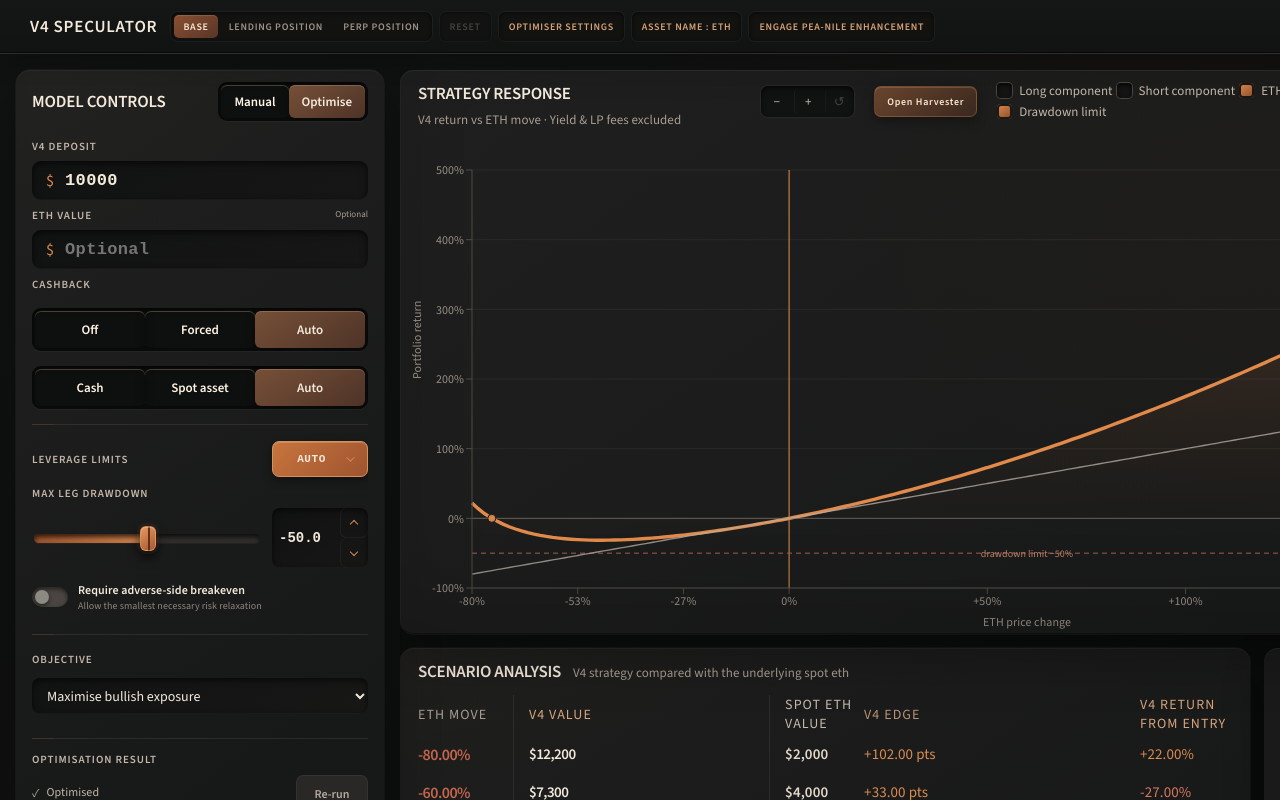
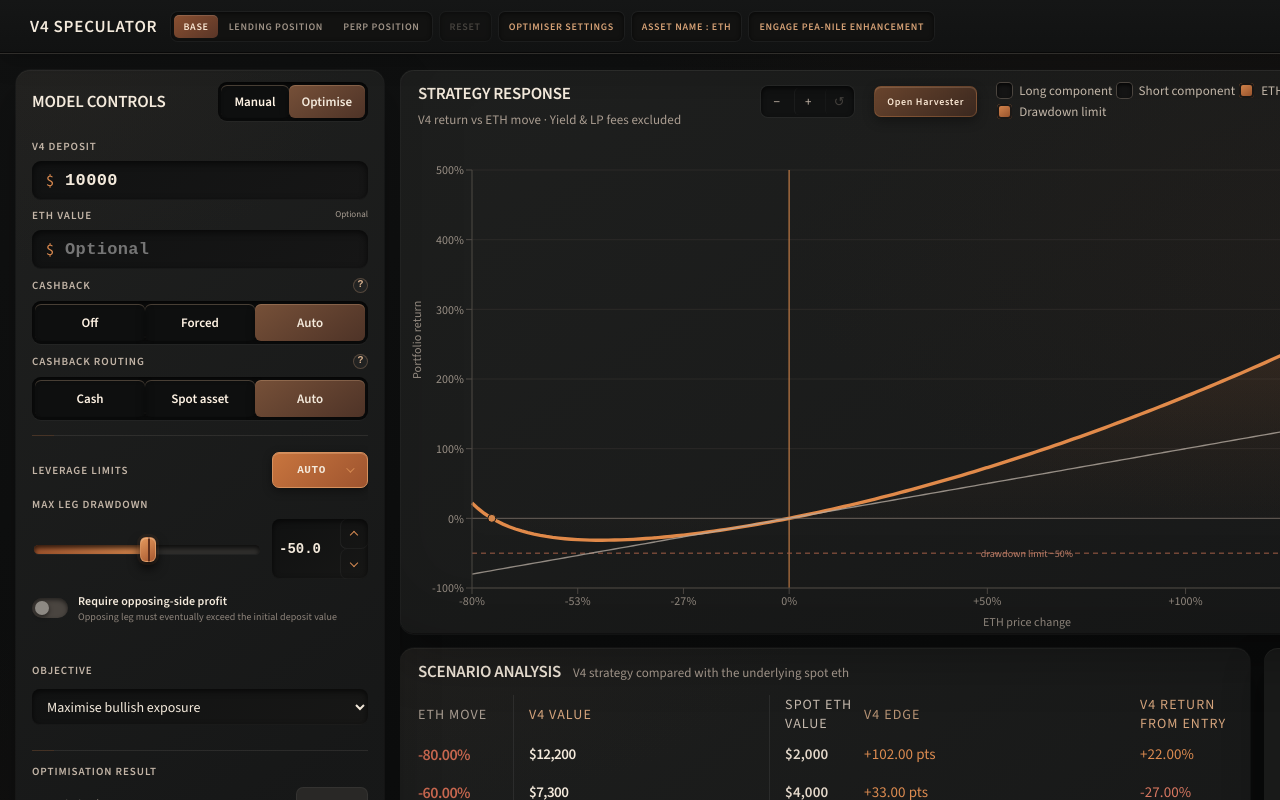
Before and after one commit to Scuttl-E/v4-speculator-calculator, a React (Vite) app: page / in a window 1280 px wide. Shown: the top 800 px of the page. Built offline with nearby package versions, Linux system fonts and the light colour scheme.

Commit message:
Improve cashback controls and update harvester defaults

```diff
--- a/package.json
+++ b/package.json
@@ -1,6 +1,6 @@
 {
   "name": "v4-speculator-calculator",
-  "version": "1.3.2",
+  "version": "1.3.3",
   "description": "Independent, unofficial Peapods Finance V4 price-model desktop calculator.",
   "license": "MIT",
   "private": true,
--- a/src/App.tsx
+++ b/src/App.tsx
@@ -243,6 +243,16 @@ function ObjectiveAnalysisBlock({ analysis }: { analysis: ObjectiveAnalysis }) {
 }
 
 const routingLabel = (routing: CashbackMode) => routing === "cash" ? "Cash" : "Spot asset";
+
+function CashbackControlLabel({ label, help, className = "" }: { label: string; help: string; className?: string }) {
+  return <div className={`section-label cashback-control-label ${className}`.trim()}>
+    <b>{label}</b>
+    <button type="button" className="cashback-control-help" aria-label={`${label} help: ${help}`}>
+      ?
+      <span role="tooltip">{help}</span>
+    </button>
+  </div>;
+}
 
 function ProductRoutingDecisionBlock({ decision }: { decision: ProductRoutingDecision }) {
   const selectedAdvantagePoints = decision.selected.targetReturn - decision.alternative.targetReturn;
@@ -2260,7 +2270,7 @@ export default function App() {
                 </div>
               </label>
               <label className="field-label">LIQUIDATION LTV
-                <div className="deposit-input">
+                <div className="deposit-input liquidation-ltv-input">
                   <NumericInput min={1} max={99} step="1" value={liquidationLtv} onValueChange={(value) => setLiquidationLtv(Math.min(99, Math.max(1, value)))} />
                   <span>%</span>
                 </div>
@@ -2306,7 +2316,12 @@ export default function App() {
               </section>
             </>}
             <section className="compact-control cashback-degen-control">
-              <div className="section-label"><b>CASHBACK</b></div>
+              <CashbackControlLabel
+                label={mode === "manual" ? "CASHBACK ROUTING" : "CASHBACK"}
+                help={mode === "manual"
+                  ? "Choose how Cashback is held. Cash keeps it uninvested, while Spot asset converts it to spot exposure."
+                  : "Controls whether Cashback is excluded, required, or left for the optimizer to decide."}
+              />
               {mode === "manual" ? <div className="segments wide cashback-segments">
                 <button className={manualConfig.cashbackMode === "cash" ? "on" : ""} onClick={() => update("cashbackMode", "cash")}>Cash</button>
                 <button className={manualConfig.cashbackMode === "spot" ? "on" : ""} onClick={() => update("cashbackMode", "spot")}>Spot asset</button>
@@ -2316,6 +2331,11 @@ export default function App() {
                   <button className={cashbackPolicy === "forced" ? "on" : ""} onClick={() => setCashbackPolicy("forced")}>Forced</button>
                   <button className={cashbackPolicy === "auto" ? "on" : ""} onClick={() => setCashbackPolicy("auto")}>Auto</button>
                 </div>
+                <CashbackControlLabel
+                  className="cashback-routing-label"
+                  label="CASHBACK ROUTING"
+                  help="Choose how Cashback is held. Cash keeps it uninvested, Spot asset converts it to spot exposure, and Auto lets the optimizer choose."
+                />
                 <div className={`segments wide cashback-segments ${cashbackPolicy === "off" ? "cashout-disabled" : ""}`}>
                   <button className={cashbackRouting === "cash" ? "on" : ""} disabled={cashbackPolicy === "off"} onClick={() => setCashbackRouting("cash")}>Cash</button>
                   <button className={cashbackRouting === "spot" ? "on" : ""} disabled={cashbackPolicy === "off"} onClick={() => setCashbackRouting("spot")}>Spot asset</button>
@@ -2578,8 +2598,8 @@ export default function App() {
                   />
                   <span />
                   <div>
-                    Require adverse-side breakeven
-                    <small>Allow the smallest necessary risk relaxation</small>
+                    Require opposing-side profit
+                    <small>Opposing leg must eventually exceed the initial deposit value</small>
                   </div>
                 </label>
                 {requireBreakeven && (
--- a/src/components/HarvesterOverlay.tsx
+++ b/src/components/HarvesterOverlay.tsx
@@ -246,7 +246,7 @@ export function HarvesterOverlay({ snapshot, onClose }: HarvesterOverlayProps) {
     intervalPercent: 100,
     firstCheckpointPercent: null,
     pointCount: 4,
-    defaultHarvestPercent: 100,
+    defaultHarvestPercent: 50,
   }, {
     direction: "short",
     withdrawalSource: "proportional",
@@ -255,7 +255,7 @@ export function HarvesterOverlay({ snapshot, onClose }: HarvesterOverlayProps) {
     intervalPercent: 20,
     firstCheckpointPercent: null,
     pointCount: 3,
-    defaultHarvestPercent: 100,
+    defaultHarvestPercent: 50,
   }), [initialBenchmark]);
   const [activeDirection, setActiveDirection] = useState<HarvestDirection>(snapshot.defaultHarvestDirection);
   const [sharedInputsByDirection, setSharedInputsByDirection] = useState(initialInputs);
@@ -277,7 +277,7 @@ export function HarvesterOverlay({ snapshot, onClose }: HarvesterOverlayProps) {
   const [intervalDraft, setIntervalDraft] = useState("100");
   const [checkpointCountDraft, setCheckpointCountDraft] = useState("4");
   const [firstCheckpointDraft, setFirstCheckpointDraft] = useState("");
-  const [harvestRateDraft, setHarvestRateDraft] = useState("100");
+  const [harvestRateDraft, setHarvestRateDraft] = useState("50");
   const [analysisMoveByDirection, setAnalysisMoveByDirection] = useState<ByDirection<number>>(() => byDirection(500, -80));
   const [analysisMoveDraft, setAnalysisMoveDraft] = useState("500");
   const [pointFieldDrafts, setPointFieldDrafts] = useState<Record<string, string>>({});
--- a/src/styles.css
+++ b/src/styles.css
@@ -93,6 +93,8 @@ main { width: 100%; height: 100vh; min-width: 1180px; display: flex; flex-direct
   height: 1px;
   background: linear-gradient(90deg, #c97a453f 0 22px, #f3e7d817 22px 100%);
 }
+.control-group.optimisation-target { margin-top: -8px; padding-top: 8px; padding-bottom: 9px; }
+.control-group.optimisation-target::before { display: none; }
 .control-group-title {
   margin-bottom: 9px;
   color: #c3b5a7;
@@ -106,6 +108,70 @@ main { width: 100%; height: 100vh; min-width: 1180px; display: flex; flex-direct
 .capital-settlement .wide { margin-top: 8px; }
 .cashback-segments button { min-width: 0; padding-inline: 7px; font-size: 11px; }
 .cashback-policy-controls { display: grid; gap: 7px; }
+.cashback-policy-controls .wide { margin-top: 0; }
+.cashback-control-label { min-height: 16px; justify-content: flex-start; gap: 6px; }
+.cashback-degen-control > .cashback-control-label { margin-bottom: 0; }
+.cashback-degen-control > .cashback-control-label + .cashback-segments,
+.cashback-degen-control > .cashback-control-label + .cashback-policy-controls { margin-top: 6px; }
+.cashback-control-help {
+  position: relative;
+  width: 15px;
+  height: 15px;
+  display: grid;
+  flex: 0 0 auto;
+  place-items: center;
+  padding: 0;
+  border: 1px solid #c99c774d;
+  border-radius: 50%;
+  background: #ffffff08;
+  color: #d7b08d;
+  font: 700 10px/1 var(--mono);
+  cursor: help;
+}
+.rail.optimise .cashback-control-help {
+  width: 15px;
+  min-width: 15px;
+  height: 15px;
+  min-height: 15px;
+  display: grid;
+  flex: 0 0 auto;
+  place-items: center;
+  padding: 0;
+  border: 1px solid #c99c774d;
+  border-radius: 50%;
+  background: #ffffff08;
+  box-shadow: none;
+  color: #d7b08d;
+  font: 700 10px/1 var(--mono);
+}
+.cashback-control-help > span {
+  position: absolute;
+  z-index: 100;
+  bottom: calc(100% + 6px);
+  right: calc(100% + 6px);
+  width: 230px;
+  padding: 7px 8px;
+  border: 1px solid #d7a27638;
+  border-radius: 7px;
+  background: #151413f2;
+  box-shadow: 0 8px 22px #0009;
+  color: #c6b8aa;
+  font: 500 10px/1.35 Atelier;
+  letter-spacing: 0;
+  text-align: left;
+  opacity: 0;
+  pointer-events: none;
+  transform: translateY(2px);
+  transition: opacity 120ms ease, transform 120ms ease;
+}
+.cashback-control-help:hover > span,
+.cashback-control-help:focus-visible > span { opacity: 1; transform: translateY(0); }
+.cashback-control-help:focus-visible { outline: 1px solid #d7a276; outline-offset: 2px; }
+.rail:has(.cashback-control-help:hover),
+.rail:has(.cashback-control-help:focus-visible) { position: relative; z-index: 5; overflow: visible; }
+main:has(.cashback-control-help:hover) .shell,
+main:has(.cashback-control-help:focus-visible) .shell { overflow: visible; }
+.cashback-degen-control .cashback-policy-controls .cashback-routing-label { margin: 2px 0 1px; }
 .cashback-policy-controls .cashout-disabled { opacity: .48; }
 .cashback-policy-controls button:disabled { cursor: default; }
 .cashback-degen-capsule {
@@ -2460,11 +2526,15 @@ main.desktop-app .workspace { grid-template-rows: minmax(360px, 1fr) minmax(480p
 .debt-input-row .field-label { display: grid; gap: 5px; }
 .debt-inputs { display: grid; grid-template-columns: repeat(2, minmax(0, 1fr)); gap: 9px; }
 .debt-inputs .field-label { display: grid; gap: 5px; }
+.liquidation-ltv-input > span { padding: 10px 14px 10px 8px; }
 .perp-position-row { display: grid; grid-template-columns: minmax(0, 1fr) minmax(0, 1fr); gap: 9px; align-items: end; }
 .perp-position-row .field-label { display: grid; gap: 5px; }
 .perp-side-control { display: grid; gap: 5px; }
-.perp-side-control .segments { margin: 0; height: 39px; }
+.perp-side-control .segments { margin: 0; height: 43px; }
 .perp-side-control .segments button { flex: 1 1 50%; padding-inline: 5px; }
+@media (max-height: 1100px) {
+  .perp-side-control .segments { height: 39px; }
+}
 .scenarios { display: grid; grid-template-columns: minmax(0, 1fr) 220px; column-gap: 0; }
 .scenarios > .panel-head { grid-column: 1 / -1; }
 .scenarios > .scenario-table { grid-column: 1; }
```
Also changed, not shown: 1 other file (tests, documents, lock files or other folders).
